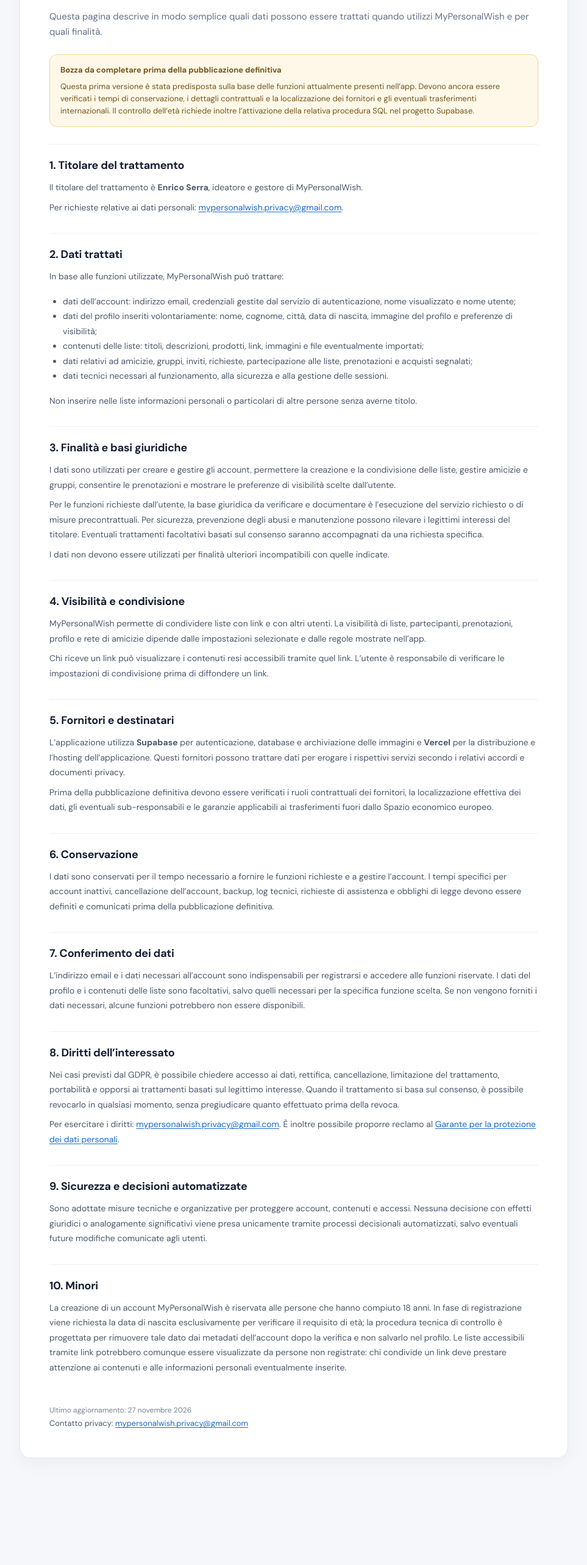
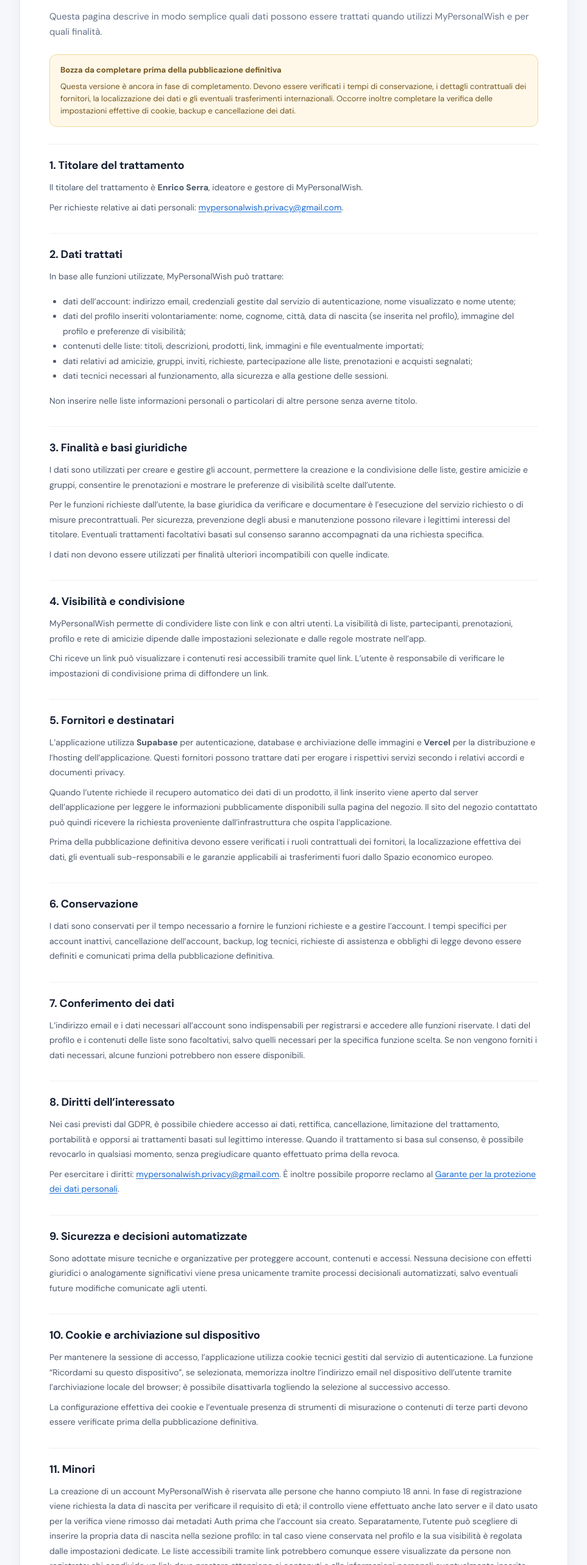
Before and after one commit to enricoserra1983/Personalwish., a Next.js app: page /privacy in a window 1280 px wide. Shown: the part 234-2800 px from the top of the page at 61% size, without its empty margins (158-1121 px from the left). Before the commit the page ends 2689 px from the top, so only its background shows below. Built offline with nearby package versions, Linux system fonts and the light colour scheme.

Commit message:
Aggiorna informativa su verifica età e dati tecnici

```diff
--- a/app/privacy/page.tsx
+++ b/app/privacy/page.tsx
@@ -22,7 +22,7 @@ const sections = [
         <p>In base alle funzioni utilizzate, MyPersonalWish può trattare:</p>
         <ul>
           <li>dati dell’account: indirizzo email, credenziali gestite dal servizio di autenticazione, nome visualizzato e nome utente;</li>
-          <li>dati del profilo inseriti volontariamente: nome, cognome, città, data di nascita, immagine del profilo e preferenze di visibilità;</li>
+          <li>dati del profilo inseriti volontariamente: nome, cognome, città, data di nascita (se inserita nel profilo), immagine del profilo e preferenze di visibilità;</li>
           <li>contenuti delle liste: titoli, descrizioni, prodotti, link, immagini e file eventualmente importati;</li>
           <li>dati relativi ad amicizie, gruppi, inviti, richieste, partecipazione alle liste, prenotazioni e acquisti segnalati;</li>
           <li>dati tecnici necessari al funzionamento, alla sicurezza e alla gestione delle sessioni.</li>
@@ -55,6 +55,7 @@ const sections = [
     body: (
       <>
         <p>L’applicazione utilizza <strong>Supabase</strong> per autenticazione, database e archiviazione delle immagini e <strong>Vercel</strong> per la distribuzione e l’hosting dell’applicazione. Questi fornitori possono trattare dati per erogare i rispettivi servizi secondo i relativi accordi e documenti privacy.</p>
+        <p>Quando l’utente richiede il recupero automatico dei dati di un prodotto, il link inserito viene aperto dal server dell’applicazione per leggere le informazioni pubblicamente disponibili sulla pagina del negozio. Il sito del negozio contattato può quindi ricevere la richiesta proveniente dall’infrastruttura che ospita l’applicazione.</p>
         <p>Prima della pubblicazione definitiva devono essere verificati i ruoli contrattuali dei fornitori, la localizzazione effettiva dei dati, gli eventuali sub-responsabili e le garanzie applicabili ai trasferimenti fuori dallo Spazio economico europeo.</p>
       </>
     ),
@@ -93,10 +94,19 @@ const sections = [
     ),
   },
   {
-    title: "10. Minori",
+    title: "10. Cookie e archiviazione sul dispositivo",
     body: (
       <>
-        <p>La creazione di un account MyPersonalWish è riservata alle persone che hanno compiuto 18 anni. In fase di registrazione viene richiesta la data di nascita esclusivamente per verificare il requisito di età; la procedura tecnica di controllo è progettata per rimuovere tale dato dai metadati dell’account dopo la verifica e non salvarlo nel profilo. Le liste accessibili tramite link potrebbero comunque essere visualizzate da persone non registrate: chi condivide un link deve prestare attenzione ai contenuti e alle informazioni personali eventualmente inserite.</p>
+        <p>Per mantenere la sessione di accesso, l’applicazione utilizza cookie tecnici gestiti dal servizio di autenticazione. La funzione “Ricordami su questo dispositivo”, se selezionata, memorizza inoltre l’indirizzo email nel dispositivo dell’utente tramite l’archiviazione locale del browser; è possibile disattivarla togliendo la selezione al successivo accesso.</p>
+        <p>La configurazione effettiva dei cookie e l’eventuale presenza di strumenti di misurazione o contenuti di terze parti devono essere verificate prima della pubblicazione definitiva.</p>
+      </>
+    ),
+  },
+  {
+    title: "11. Minori",
+    body: (
+      <>
+        <p>La creazione di un account MyPersonalWish è riservata alle persone che hanno compiuto 18 anni. In fase di registrazione viene richiesta la data di nascita per verificare il requisito di età; il controllo viene effettuato anche lato server e il dato usato per la verifica viene rimosso dai metadati Auth prima che l’account sia creato. Separatamente, l’utente può scegliere di inserire la propria data di nascita nella sezione profilo: in tal caso viene conservata nel profilo e la sua visibilità è regolata dalle impostazioni dedicate. Le liste accessibili tramite link potrebbero comunque essere visualizzate da persone non registrate: chi condivide un link deve prestare attenzione ai contenuti e alle informazioni personali eventualmente inserite.</p>
       </>
     ),
   },
@@ -115,7 +125,7 @@ export default function PrivacyPage() {
         <p className="privacyLead">Questa pagina descrive in modo semplice quali dati possono essere trattati quando utilizzi MyPersonalWish e per quali finalità.</p>
         <div className="privacyDraftNotice">
           <strong>Bozza da completare prima della pubblicazione definitiva</strong>
-          <span>Questa prima versione è stata predisposta sulla base delle funzioni attualmente presenti nell’app. Devono ancora essere verificati i tempi di conservazione, i dettagli contrattuali e la localizzazione dei fornitori e gli eventuali trasferimenti internazionali. Il controllo dell’età richiede inoltre l’attivazione della relativa procedura SQL nel progetto Supabase.</span>
+          <span>Questa versione è ancora in fase di completamento. Devono essere verificati i tempi di conservazione, i dettagli contrattuali dei fornitori, la localizzazione dei dati e gli eventuali trasferimenti internazionali. Occorre inoltre completare la verifica delle impostazioni effettive di cookie, backup e cancellazione dei dati.</span>
         </div>
         {sections.map((section) => (
           <section className="privacyDocumentSection" key={section.title}>
```
